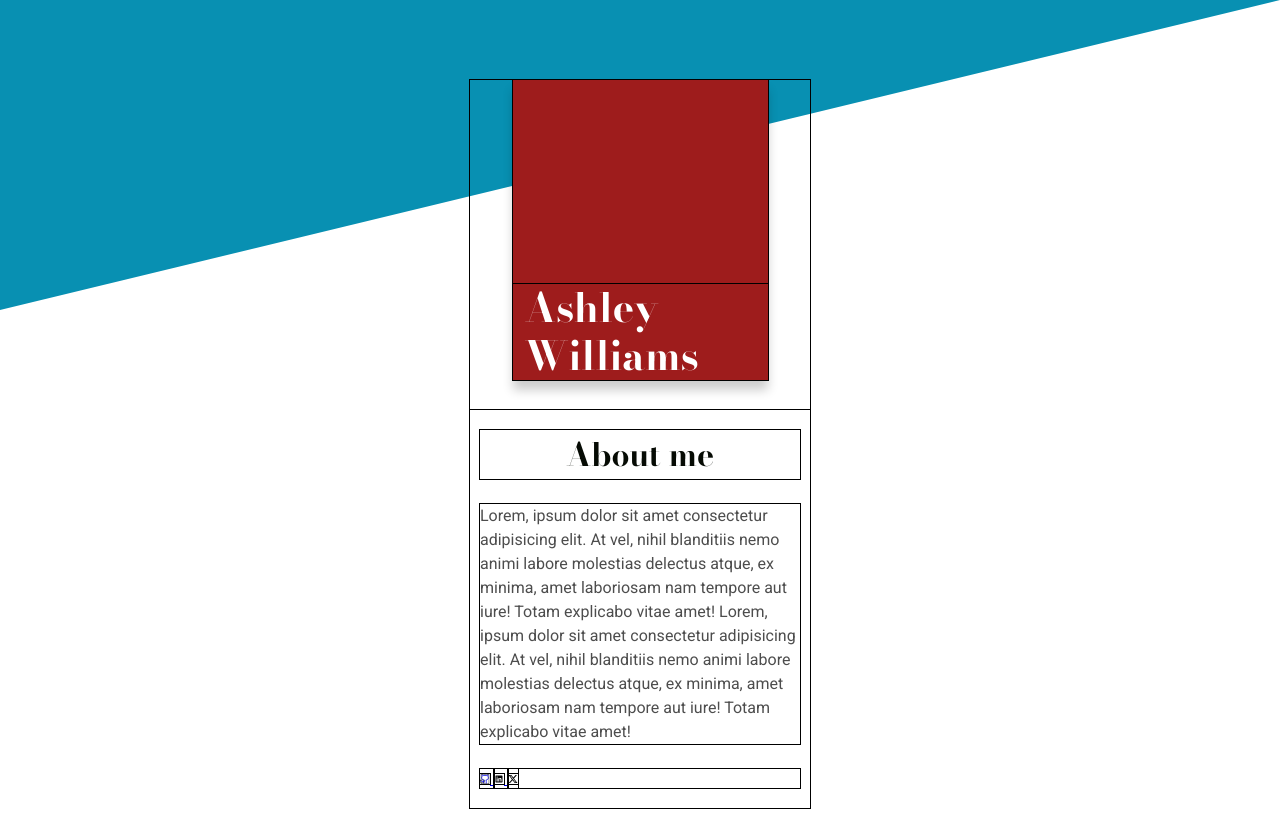
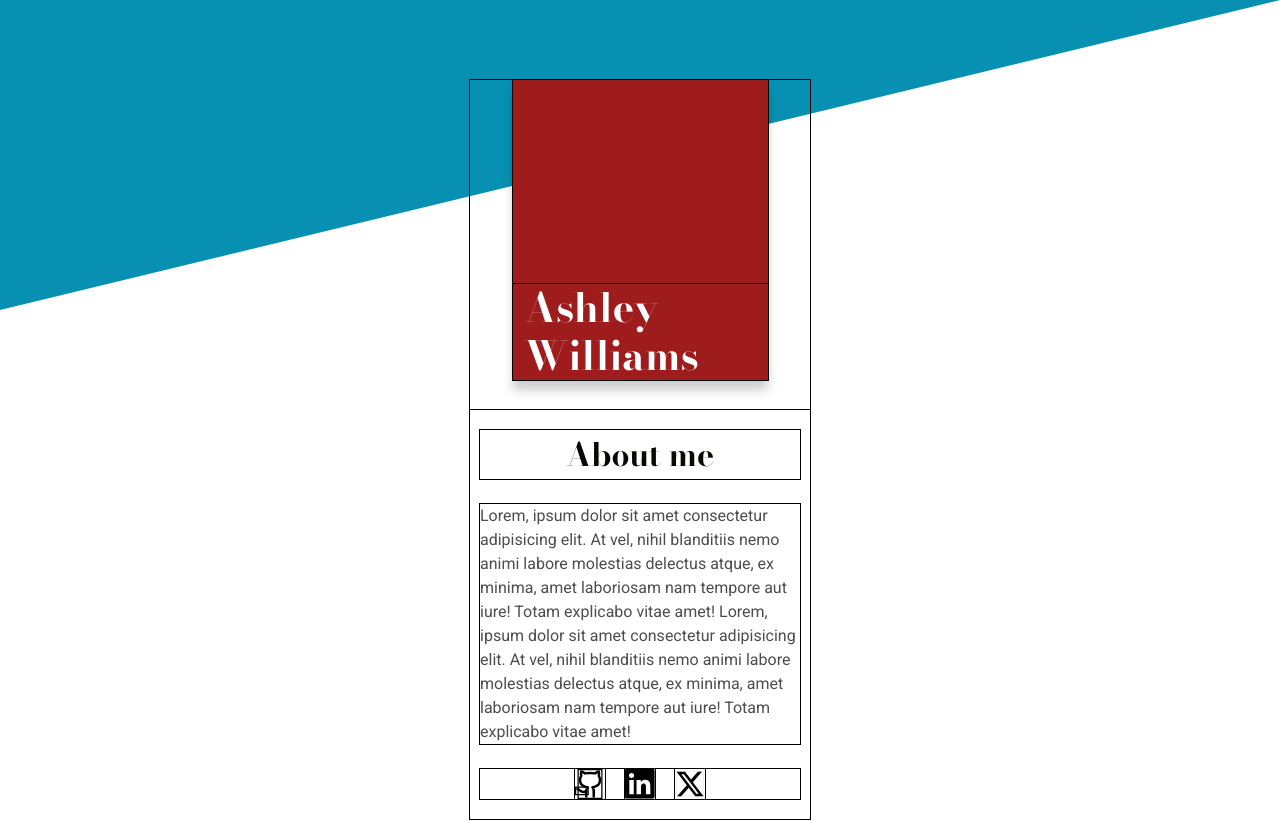
Before and after one commit to krasovskaq/homepage-TOP, a website built with Vite: page project/index.html in a window 1280 px wide. Shown: the top 822 px of the page. Built offline with nearby package versions, Linux system fonts and the light colour scheme.

Commit message:
style: add social icons to hero section

```diff
--- a/project/index.html
+++ b/project/index.html
@@ -35,13 +35,13 @@
             <a href="https://github.com" class="hero-section__about-link">
               <svg
                 aria-hidden="true"
-                class="hero-section__about-link"
+                class="hero-section__about-icon"
                 xmlns="http://www.w3.org/2000/svg"
                 width="24"
                 height="24"
                 viewBox="0 0 24 24"
                 fill="none"
-                stroke="currentColor"
+                stroke="black"
                 stroke-width="2"
                 stroke-linecap="round"
                 stroke-linejoin="round"
@@ -55,9 +55,11 @@
             <a href="https://github.com" class="hero-section__about-link">
               <svg
                 aria-hidden="true"
-                class="footer-left__socials-icon"
+                width="25"
+                height="25"
+                class="hero-section__about-icon"
                 xmlns="http://www.w3.org/2000/svg"
-                viewBox="0 0 640 640"
+                viewBox="100 100 450 450"
               >
                 <!--!Font Awesome Free v7.3.1 by @fontawesome - https://fontawesome.com License - https://fontawesome.com/license/free Copyright 2026 Fonticons, Inc.-->
                 <path
@@ -68,7 +70,7 @@
             <a href="https://github.com" class="hero-section__about-link">
               <svg
                 aria-hidden="true"
-                class="footer-left__socials-icon"
+                class="hero-section__about-icon"
                 xmlns="http://www.w3.org/2000/svg"
                 viewBox="0 0 448 512"
               >
--- a/project/src/style.css
+++ b/project/src/style.css
@@ -163,7 +163,23 @@ body {
 
 }
 
+.hero-section__about-socials {
+  display: flex;
+  align-items: center;
+  justify-content: center;
+  gap: 20px;
 
+}
+
+.hero-section__about-link {
+  width: 30px;
+  height: 30px;
+}
+
+.hero-section__about-icon {
+  width: 100%;
+  height: 100%;
+}
 
 .my-work__gallery {
   display: grid;
```
